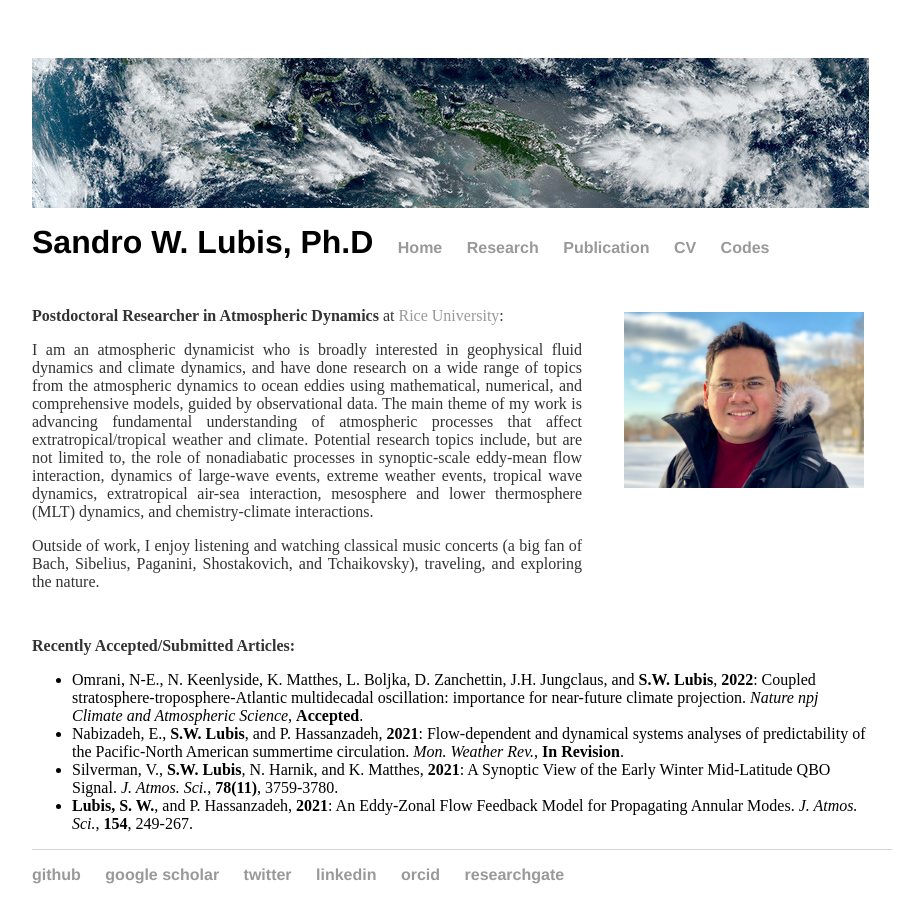
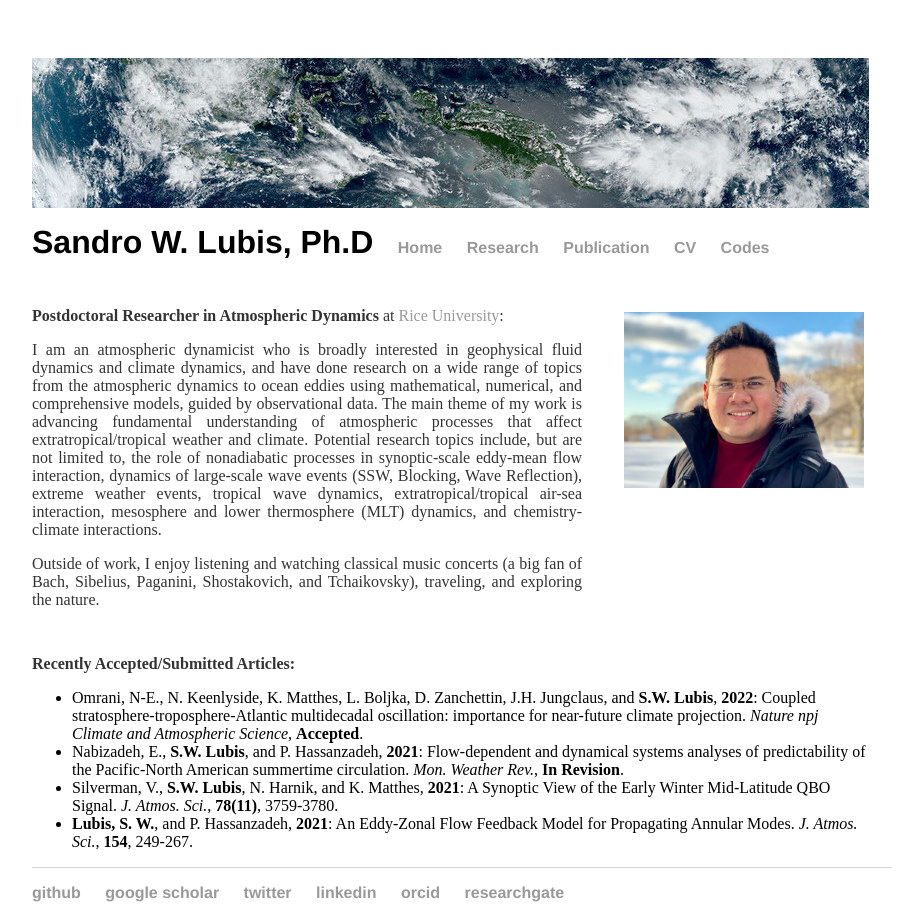
Before and after one commit to sandrolubis/sandrolubis.github.io, a Jekyll site: the page built from index.html, in a window 1280 px wide. Shown: the whole page, without its empty margins (276-1199 px from the left). Built offline with Jekyll 4.4.1, drawn with Linux system fonts in a browser that asks for light colours.

Commit message:
Update index.html

```diff
--- a/index.html
+++ b/index.html
@@ -38,8 +38,8 @@ div.relative {
 		and have done research on a wide range of topics from the atmospheric dynamics to ocean eddies using mathematical,
 		numerical, and comprehensive models, guided by observational data. The main theme of my work is advancing fundamental
 		understanding of atmospheric processes that affect extratropical/tropical weather and climate. Potential research topics include,
-		but are not limited to, the role of nonadiabatic processes in synoptic-scale eddy-mean flow interaction, dynamics of large-wave events,
-		extreme weather events, tropical wave dynamics, extratropical air-sea interaction, mesosphere and lower thermosphere (MLT) dynamics,
+		but are not limited to, the role of nonadiabatic processes in synoptic-scale eddy-mean flow interaction, dynamics of large-scale wave events (SSW, Blocking, Wave Reflection),
+		extreme weather events, tropical wave dynamics, extratropical/tropical air-sea interaction, mesosphere and lower thermosphere (MLT) dynamics,
 		and chemistry-climate interactions.</font></p>
 
 
```
